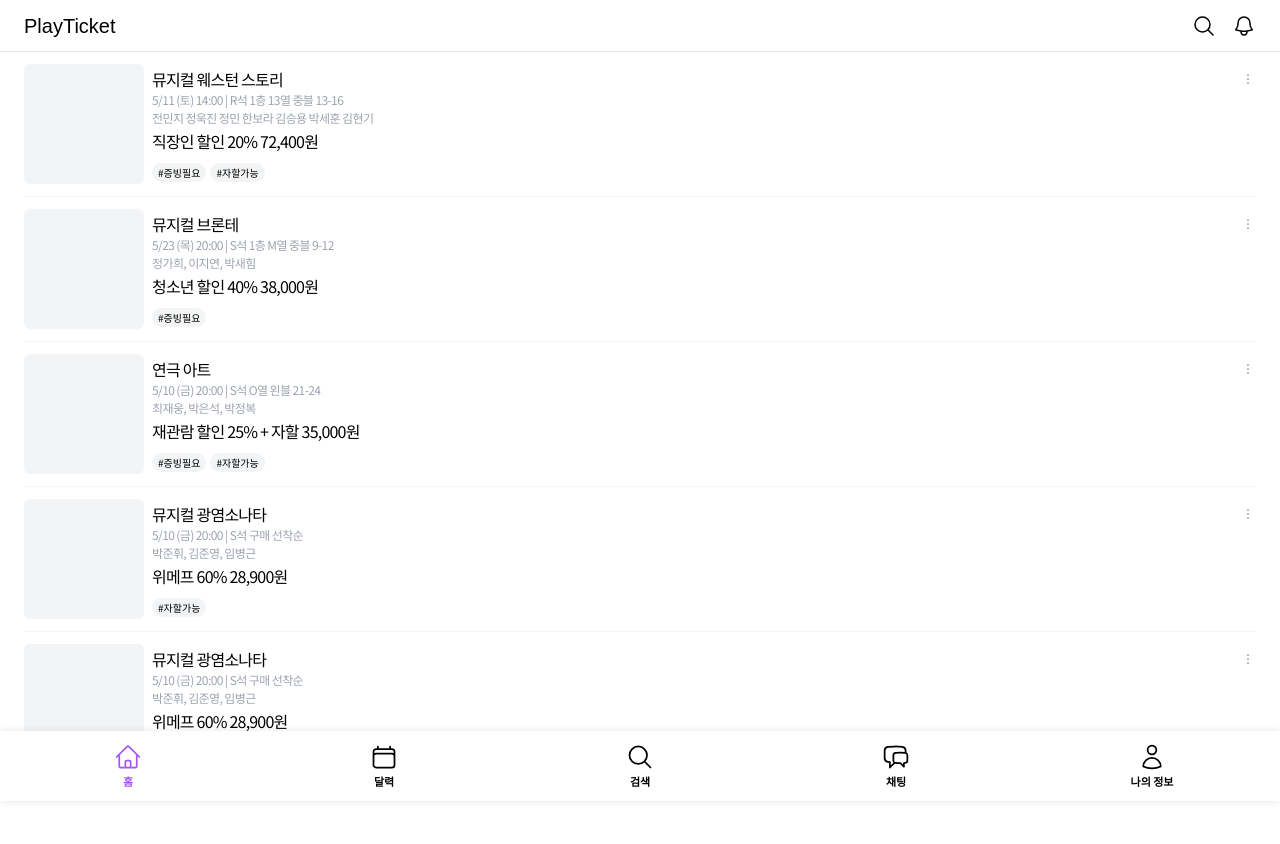
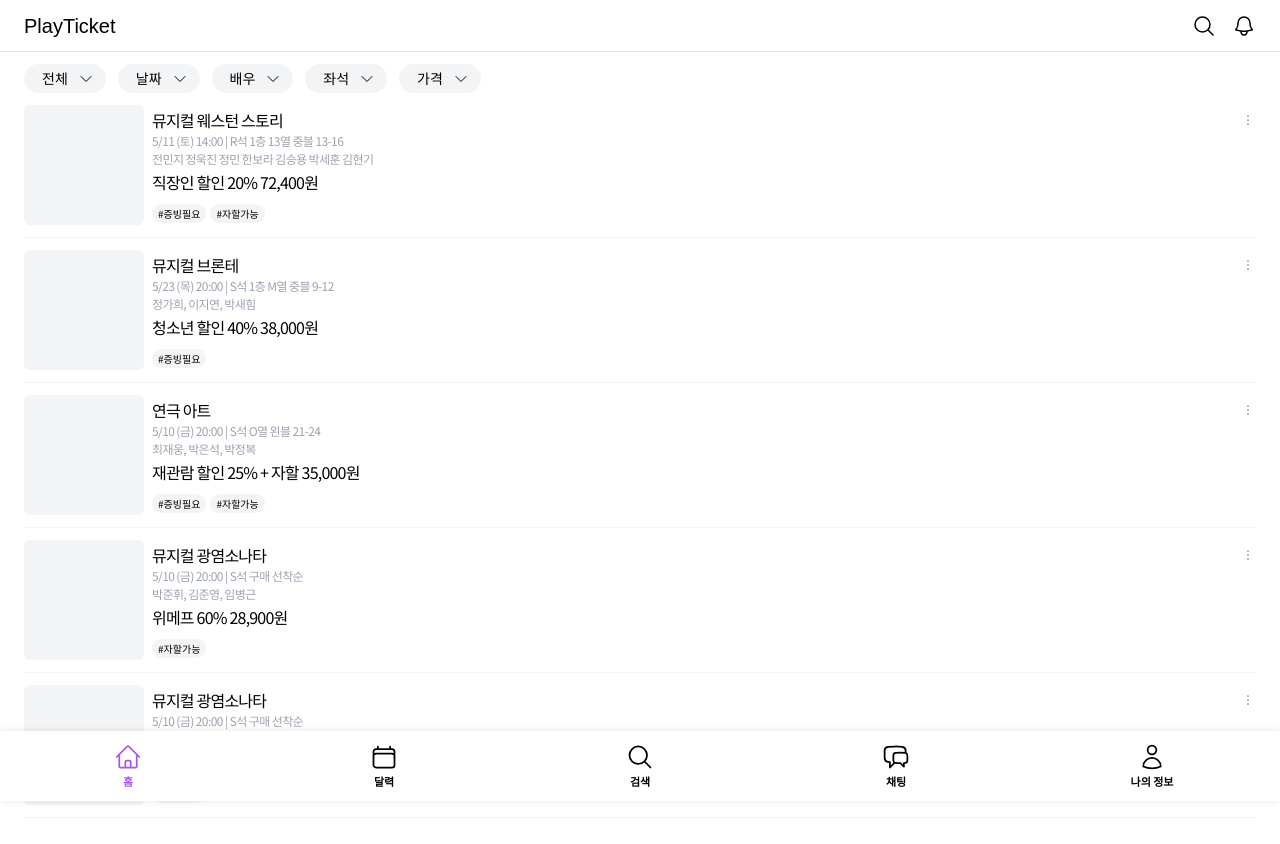
Before and after one commit to kim2ju/playticket, a React (Vite) app in the folder playticket-frontend/: page / in a window 1280 px wide. Shown: the top 844 px of the page. Built offline with nearby package versions, Linux system fonts and the light colour scheme; the HTML template or start-up script is replaced by a standard one; a web font is replaced by a local one.

Commit message:
feat: 필터링 탭, 장르 선택 모달 컴포넌트 추가

```diff
--- /dev/null
+++ b/playticket-frontend/src/components/FilteringTab.tsx
@@ -0,0 +1,52 @@
+import { ChevronDownIcon } from "@heroicons/react/24/outline";
+import { useState } from "react";
+import GenreFilterModal from "./filteringModal/GenreFilterModal";
+
+export default function FilteringTab() {
+    const [isGenreModalOpen, setIsGenreModalOpen] = useState<boolean>(false);
+    const [selectedGenres, setSelectedGenres] = useState<string>('전체');
+
+    const filterings = [
+        {
+            name: '전체',
+            onClick: () => {setIsGenreModalOpen(true)}
+        },
+        {
+            name: '날짜',
+            onClick: () => {}
+        },
+        {
+            name: '배우',
+            onClick: () => {}
+        },
+        {
+            name: '좌석',
+            onClick: () => {}
+        },
+        {
+            name: '가격',
+            onClick: () => {}
+        }
+    ];
+
+    return (
+        <>
+        <div className="flex gap-3 items-center px-6 my-3 overflow-scroll scrollbar-hide">
+            {filterings.map((filtering, index) => (
+                <button
+                    key={index}
+                    onClick={filtering.onClick}
+                    className="flex items-center min-w-fit bg-gray-100 pl-[18px] pr-3 py-1 rounded-2xl gap-2.5">
+                    <div className="text-[14px]">{filtering.name}</div>
+                    <ChevronDownIcon className="w-[16px] h-[16px]" />
+                </button>
+            ))}
+        </div>
+        <GenreFilterModal
+            isModalOpen={isGenreModalOpen}
+            setIsModalOpen={setIsGenreModalOpen}
+            selectedGenres={selectedGenres}
+            setSelectedGenres={setSelectedGenres} />
+        </>
+    )
+}
--- a/playticket-frontend/src/components/TicketContainer.tsx
+++ b/playticket-frontend/src/components/TicketContainer.tsx
@@ -8,7 +8,7 @@ export default function TicketContainer({data} : {data: TicketContainerProps}) {
 
     return (
         <>
-        <div className="flex gap-2 my-3">
+        <div className="flex gap-2 my-3 px-6">
             <div className="w-[120px] h-[120px] bg-gray-100 rounded-md" />
             <div className="flex-grow h-[120px] flex flex-col justify-center">
                 <div className="flex justify-between">
@@ -20,7 +20,7 @@ export default function TicketContainer({data} : {data: TicketContainerProps}) {
                 <div className="text-[12px] text-gray-400 tracking-tighter">{data.datetime} | {data.seatRank} {data.seat}</div>
                 <div className="text-[12px] text-gray-400 tracking-tighter">{data.cast}</div>
                 <div className="text-[16px] pt-0.5 pb-2.5 tracking-tighter">
-                    {data.discountName} {data.discountRate}%{data.additionalDiscount > 0 && ' + 자할'} {new Intl.NumberFormat().format(data.discountPrice)}원
+                    {data.discountName} {data.discountRate}%{data.additionalDiscount && ' + 자할'} {new Intl.NumberFormat().format(data.discountPrice)}원
                 </div>
                 <div className="flex gap-1">
                     {data.tags.map((tag, index) => (
--- /dev/null
+++ b/playticket-frontend/src/components/filteringModal/GenreFilterModal.tsx
@@ -0,0 +1,42 @@
+import { CheckIcon } from "@heroicons/react/24/outline"
+
+export default function GenreFilterModal({isModalOpen, setIsModalOpen, selectedGenres, setSelectedGenres} :
+    {isModalOpen: boolean, setIsModalOpen: (isModalOpen: boolean) => void, selectedGenres: string, setSelectedGenres: (selectedGenres: string) => void}) {
+    const selectedOption = (label: string) => {
+        return (
+            <button className="flex gap-2.5 items-center">
+                <CheckIcon className="w-[16px] h-[16px] text-purple-500" />
+                <div className="text-[16px] text-purple-500">{label}</div>
+            </button>
+        )
+    }
+
+    const unselectedOption = (label: string) => {
+        return (
+            <button
+                onClick={() => setSelectedGenres(label)}
+                className="flex gap-2.5 items-center">
+                <div className="text-[16px]">{label}</div>
+            </button>
+        )
+    }
+
+    return (
+        <>
+        {isModalOpen && (
+            <>
+            <div
+                onClick={() => setIsModalOpen(false)}
+                className="fixed inset-0 bg-black bg-opacity-30 flex justify-center items-center z-30">
+            </div>
+            <div className="fixed left-0 bottom-0 w-full pt-11 pb-6 px-6 flex flex-col gap-4 bg-white rounded-t-[28px] z-40">
+                <div className="text-[18px] font-bold pb-2 border-b">장르</div>
+                {selectedGenres == '전체' ? selectedOption('전체') : unselectedOption('전체')}
+                {selectedGenres == '뮤지컬' ? selectedOption('뮤지컬') : unselectedOption('뮤지컬')}
+                {selectedGenres == '연극' ? selectedOption('연극') : unselectedOption('연극')}
+            </div>
+            </>
+        )}
+        </>
+    )
+}
--- a/playticket-frontend/src/data/TicketContainerData.json
+++ b/playticket-frontend/src/data/TicketContainerData.json
@@ -8,10 +8,9 @@
         "seat": "1층 13열 중블 13-16",
         "cast": "전민지 정욱진 정민 한보라 김승용 박세훈 김현기",
         "originalPrice": 88000,
-        "reservationFee": 2000,
         "discountName": "직장인 할인",
         "discountRate": 20,
-        "additionalDiscount": 0,
+        "additionalDiscount": false,
         "discountPrice": 72400,
         "tags": ["증빙필요", "자할가능"]
     }, {
@@ -23,10 +22,9 @@
         "seat": "1층 M열 중블 9-12",
         "cast": "정가희, 이지연, 박새힘",
         "originalPrice": 60000,
-        "reservationFee": 2000,
         "discountName": "청소년 할인",
         "discountRate": 40,
-        "additionalDiscount": 0,
+        "additionalDiscount": false,
         "discountPrice": 38000,
         "tags": ["증빙필요"]
     }, {
@@ -38,10 +36,9 @@
         "seat": "O열 왼블 21-24",
         "cast": "최재웅, 박은석, 박정복",
         "originalPrice": 66000,
-        "reservationFee": 1000,
         "discountName": "재관람 할인",
         "discountRate": 25,
-        "additionalDiscount": 15500,
+        "additionalDiscount": true,
         "discountPrice": 35000,
         "tags": ["증빙필요", "자할가능"]
     }, {
@@ -53,10 +50,9 @@
         "seat": "구매 선착순",
         "cast": "박준휘, 김준영, 임병근",
         "originalPrice": 66000,
-        "reservationFee": 0,
         "discountName": "위메프",
         "discountRate": 60,
-        "additionalDiscount": 0,
+        "additionalDiscount": false,
         "discountPrice": 28900,
         "tags": ["자할가능"]
     }, {
@@ -68,10 +64,9 @@
         "seat": "구매 선착순",
         "cast": "박준휘, 김준영, 임병근",
         "originalPrice": 66000,
-        "reservationFee": 0,
         "discountName": "위메프",
         "discountRate": 60,
-        "additionalDiscount": 0,
+        "additionalDiscount": false,
         "discountPrice": 28900,
         "tags": ["자할가능"]
     }]
--- a/playticket-frontend/src/index.css
+++ b/playticket-frontend/src/index.css
@@ -8,6 +8,10 @@
     font-style: normal;
 }
 
+.scrollbar-hide::-webkit-scrollbar {
+    display: none;
+}
+
 div {
     font-family: "Noto Sans KR", sans-serif;
     font-optical-sizing: auto;
--- a/playticket-frontend/src/pages/HomePage.tsx
+++ b/playticket-frontend/src/pages/HomePage.tsx
@@ -1,3 +1,4 @@
+import FilteringTab from "../components/FilteringTab";
 import HomeNav from "../components/HomeNav";
 import TicketContainer from "../components/TicketContainer";
 import TicketContainerData from "../data/TicketContainerData.json";
@@ -9,13 +10,14 @@ const HomePage = () => {
     return (
         <div className="w-full h-full flex flex-col justify-between">
             <HomeNav />
-            <div className="px-6 mt-[52px] mb-[70px]">
-            {data.map((item : TicketContainerProps, index : number) => (
-                <>
-                    <TicketContainer key={index} data={item} />
-                    <div className="h-[1px] bg-gray-100" />
-                </>
-            ))}
+            <div className="mt-[52px] mb-[70px]">
+                <FilteringTab />
+                {data.map((item : TicketContainerProps, index : number) => (
+                    <>
+                        <TicketContainer key={index} data={item} />
+                        <div className="h-[1px] bg-gray-100 mx-6" />
+                    </>
+                ))}
             </div>
         </div>
     )
```
